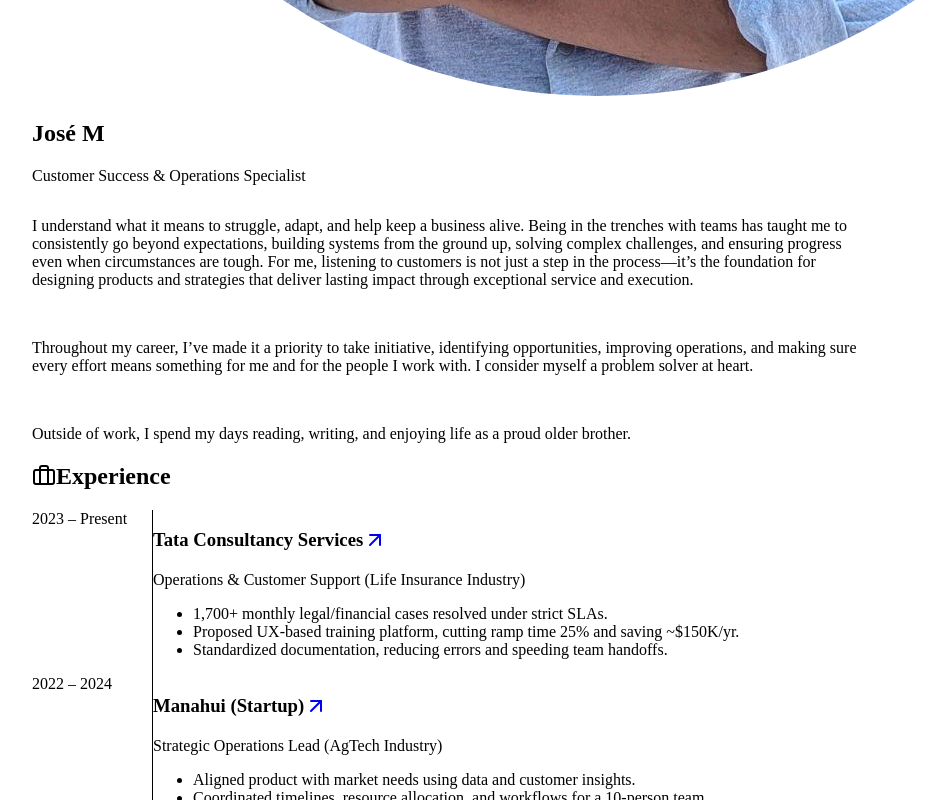
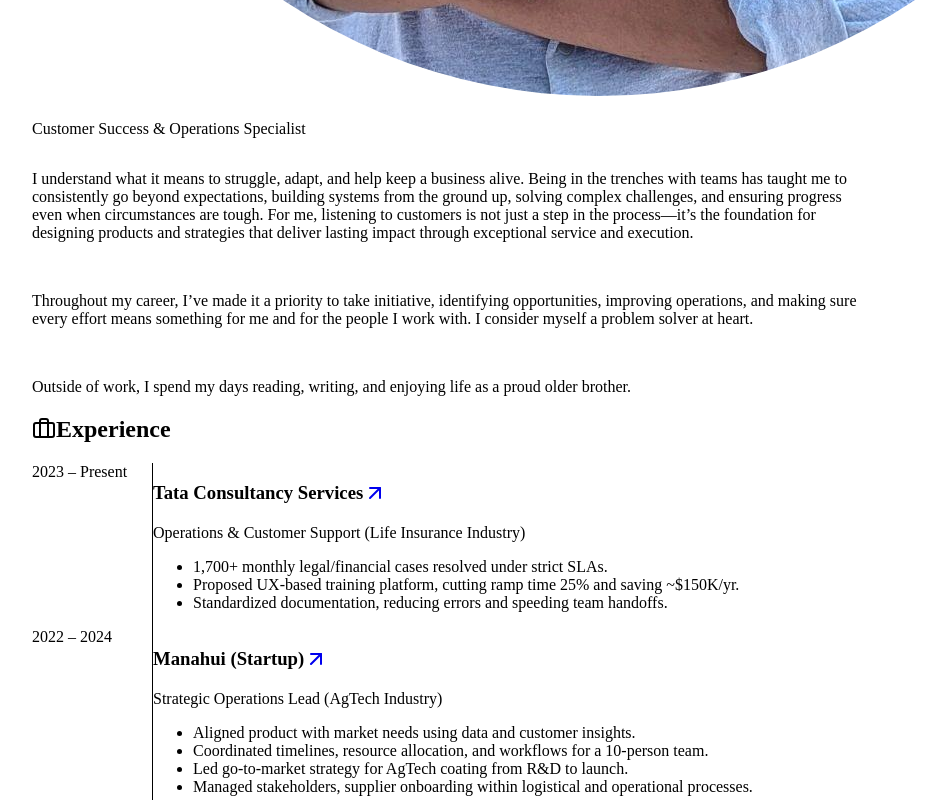
Before and after one commit to jose24xhr-sys/josemhernandez-v3, a React (Vite) app: page / in a window 1280 px wide. Shown: the part 1080-1880 px from the top of the page, without its empty margins (192-1138 px from the left). Built offline with nearby package versions, Linux system fonts and the light colour scheme.

Commit message:
Update App.jsx

```diff
--- a/src/App.jsx
+++ b/src/App.jsx
@@ -8,7 +8,7 @@ import {
 
 // Perfil y datos (mismo contenido)
 const profile = {
-  name: "José M",
+  name: "",
   tagline: "Customer Success & Operations Specialist",
   blurb: (
     <>
```
